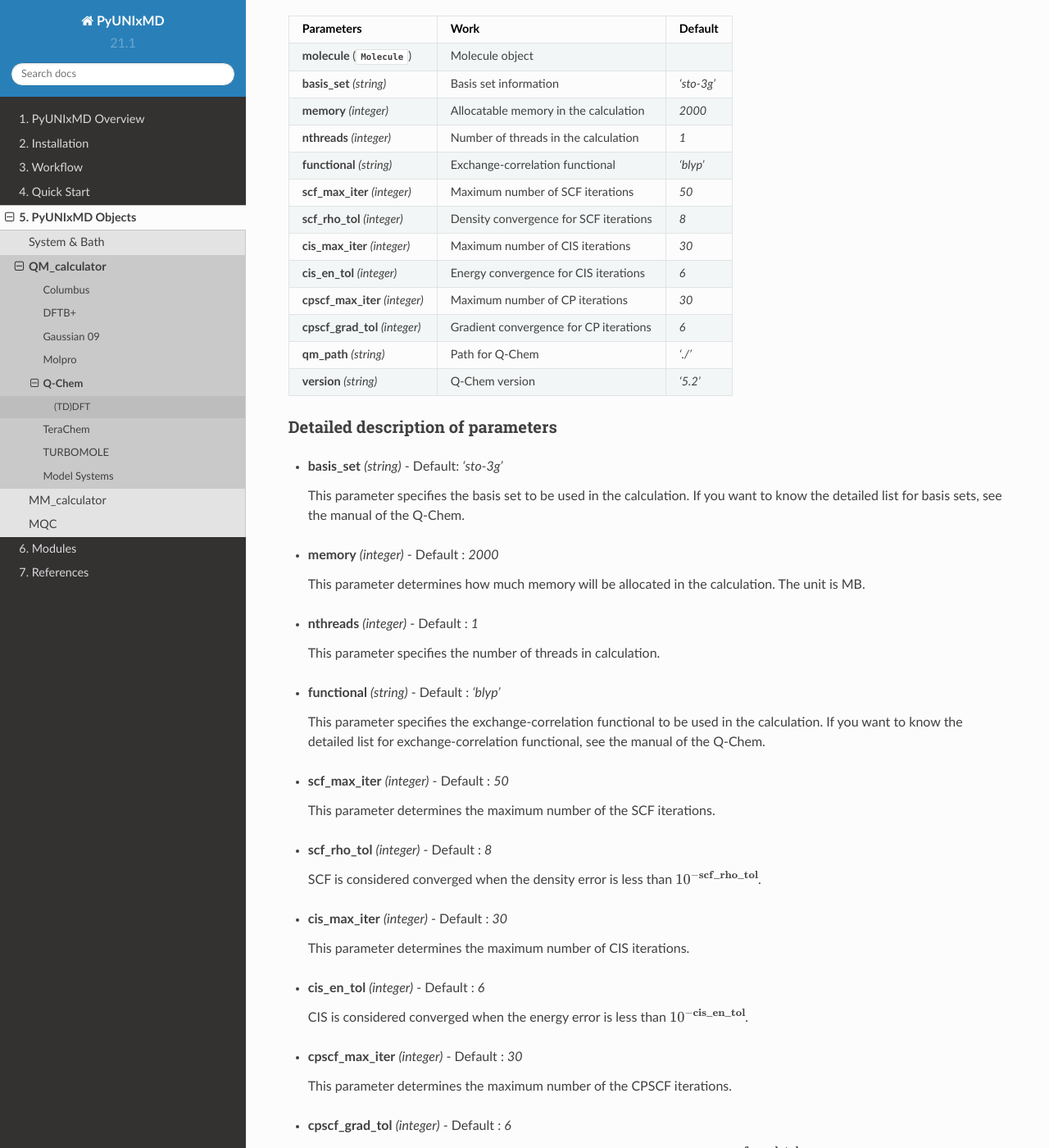
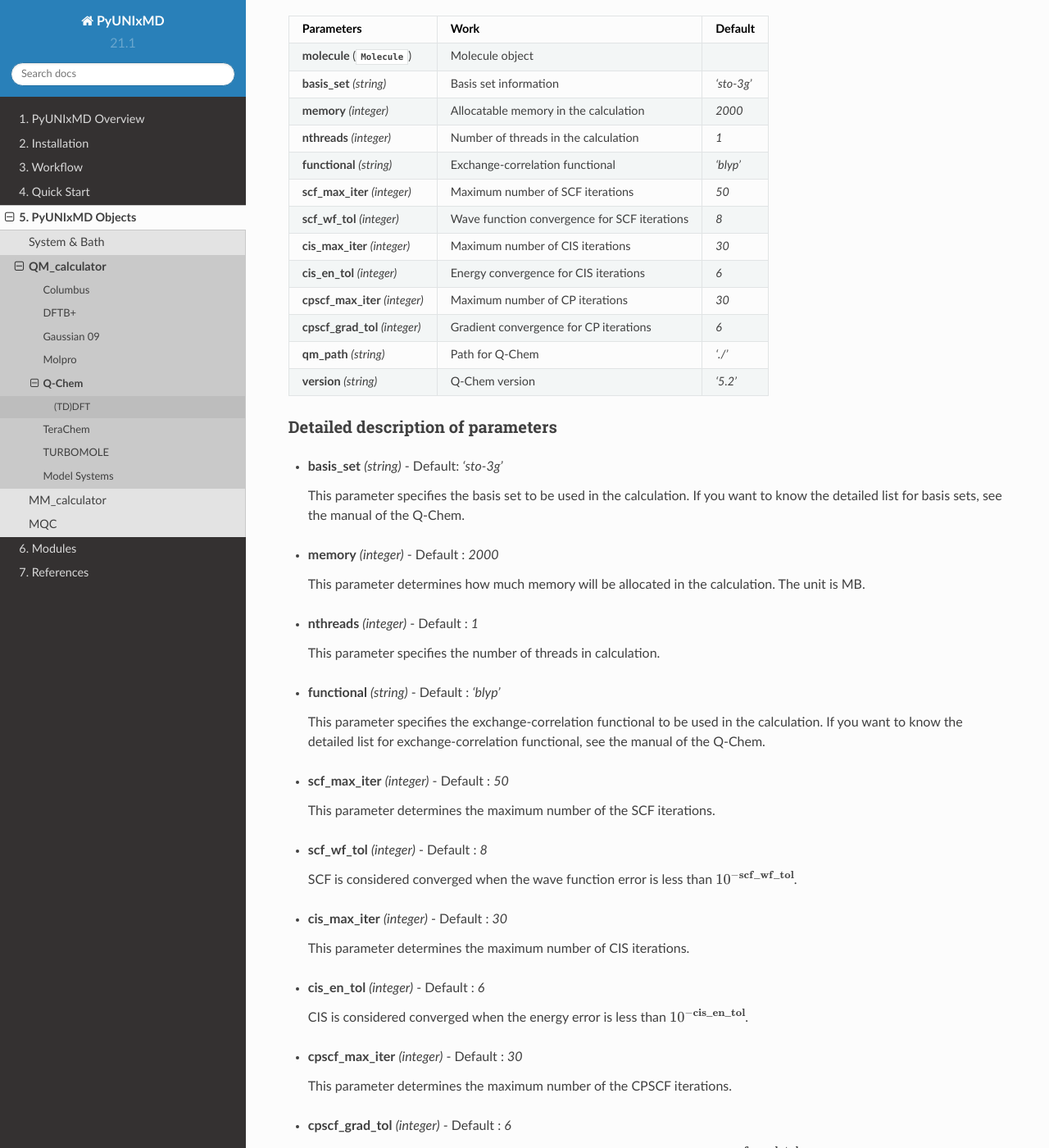
Before and after one commit to skmin-lab/unixmd, a Sphinx documentation site: the page built from docs/source/objects/qm/prog_qchem.rst, in a window 1280 px wide and 1400 px high, scrolled down 433 px. Shown: the whole window at 82% size. Built offline with Sphinx 7.4.7 and the Read the Docs theme 2.0.0, drawn with Linux system fonts in a browser that asks for light colours; cross-references to code outside the pages are shown as plain code.

Commit message:
fix manaul for qchem

```diff
--- a/docs/source/objects/qm/prog_qchem.rst
+++ b/docs/source/objects/qm/prog_qchem.rst
@@ -36,7 +36,7 @@ Q-Chem :cite:`qchem2015` is a comprehensive ab initio quantum chemistry software
 | **scf_max_iter**      | Maximum number of SCF iterations               | *50*         |
 | *(integer)*           |                                                |              |
 +-----------------------+------------------------------------------------+--------------+
-| **scf_rho_tol**       | Density convergence for SCF iterations         | *8*          |
+| **scf_wf_tol**        | Wave function convergence for SCF iterations   | *8*          |
 | *(integer)*           |                                                |              |
 +-----------------------+------------------------------------------------+--------------+
 | **cis_max_iter**      | Maximum number of CIS iterations               | *30*         |
@@ -93,9 +93,9 @@ Detailed description of parameters
 
 \
 
-- **scf_rho_tol** *(integer)* - Default : *8*
+- **scf_wf_tol** *(integer)* - Default : *8*
 
-  SCF is considered converged when the density error is less than :math:`10^{-\textbf{scf_rho_tol}}`.
+  SCF is considered converged when the wave function error is less than :math:`10^{-\textbf{scf_wf_tol}}`.
 
 \
 
```
